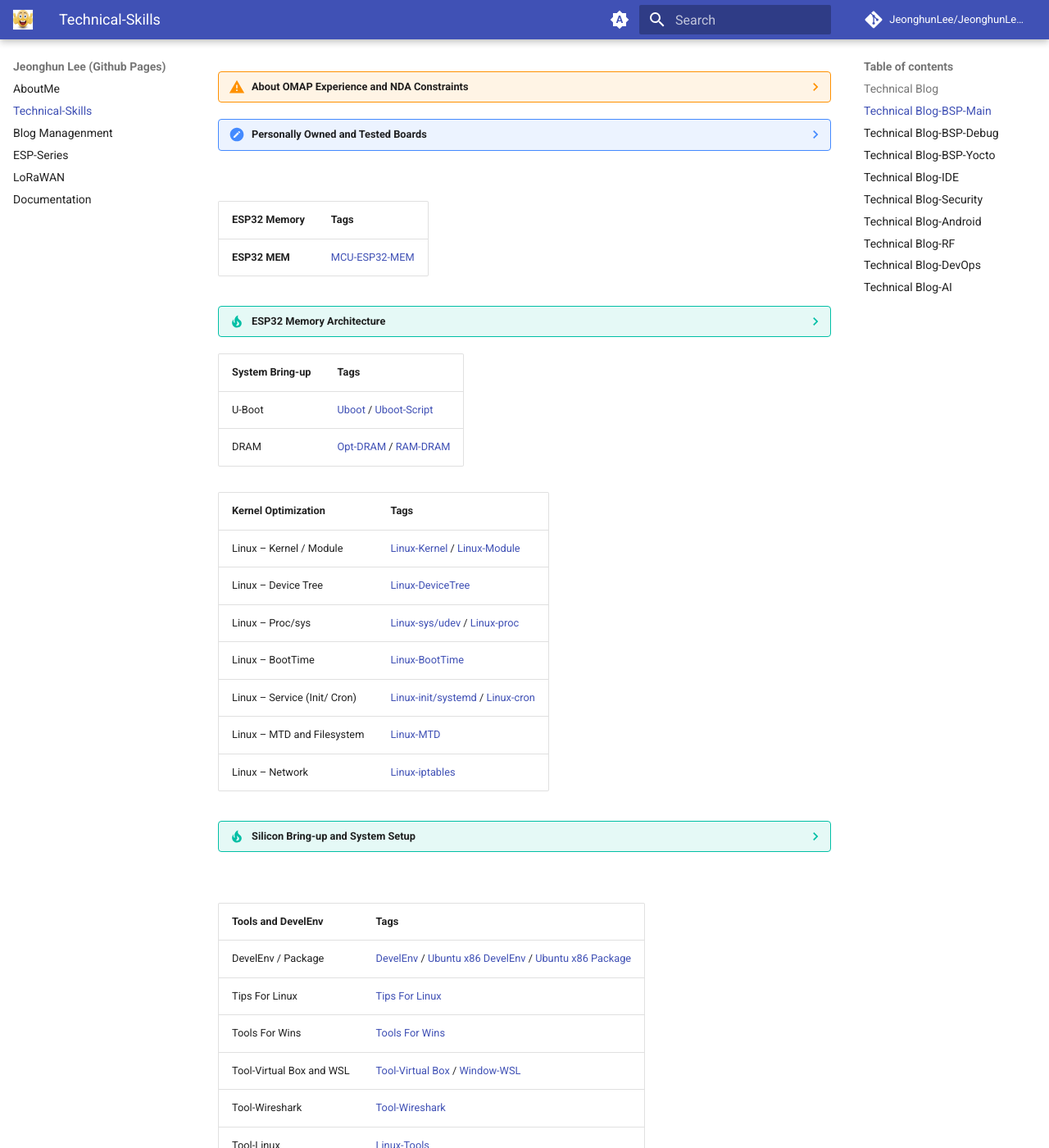
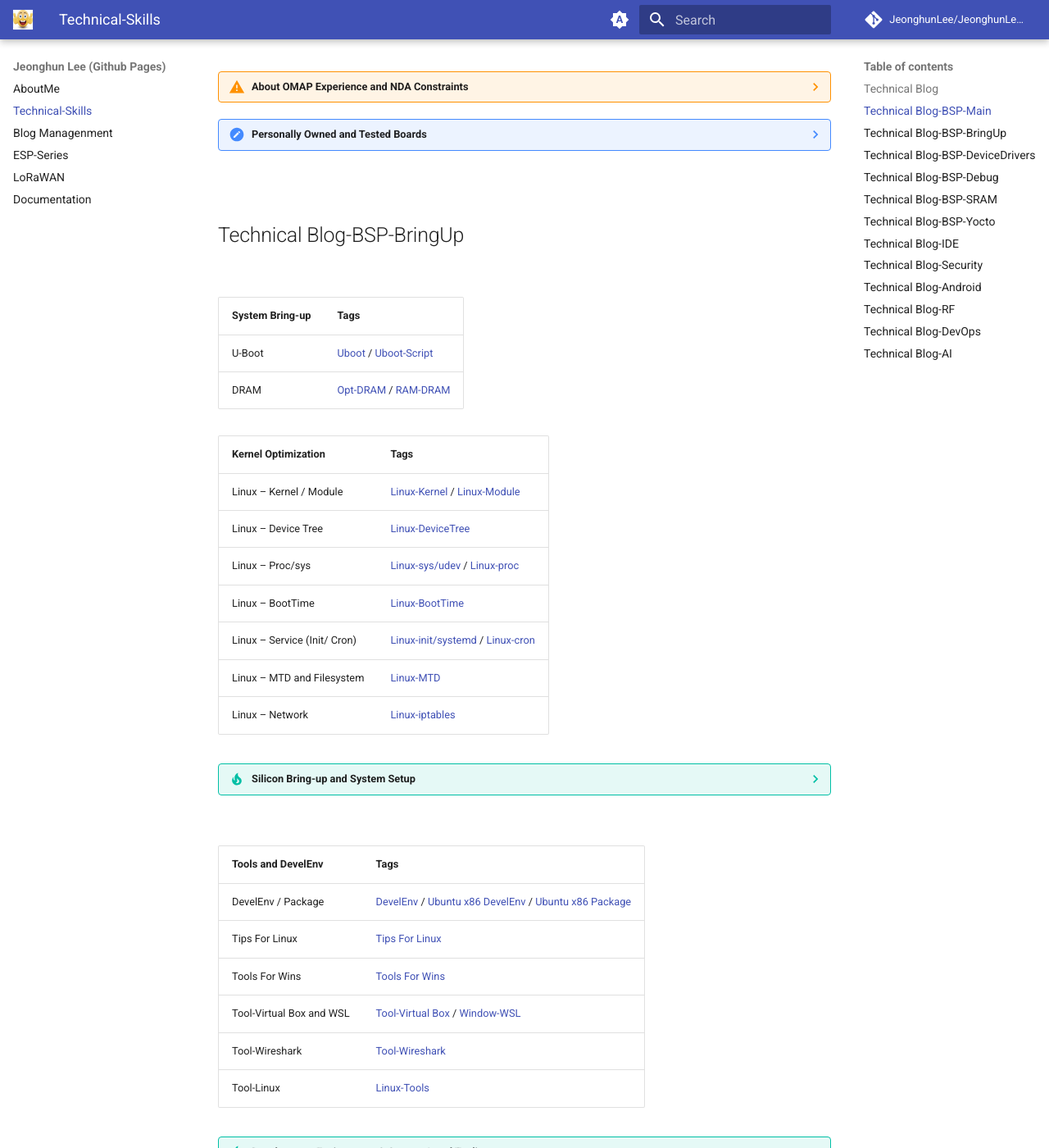
Before and after one commit to JeonghunLee/JeonghunLee.github.io, an MkDocs documentation site: the page built from docs/project_technical_skills.md, in a window 1280 px wide and 1400 px high, scrolled down 1243 px. Shown: the whole window at 82% size. Built offline with MkDocs 1.6.1 and Material for MkDocs 9.7.7, drawn with Linux system fonts in a browser that asks for light colours; comment, search, counter and statistics services are not loaded; some of the changed text lies outside the part shown.

Commit message:
update skills set

```diff
--- a/docs/project_technical_skills.md
+++ b/docs/project_technical_skills.md
@@ -62,14 +62,9 @@
 
 <br/>
 
-| ESP32 Memory   | Tags |
-| ------------- | -----|
-| **ESP32 MEM**   | [MCU-ESP32-MEM](https://ahyuo79.blogspot.com/search/label/MCU-ESP32-MEM) |
+## Technical Blog-BSP-BringUp
 
-??? tip "ESP32 Memory Architecture"
-    This section explains the importance of the ESP32 memory system,
-    focusing on the internal SRAM architecture, memory regions,
-    and their impact on performance, stability, and real-time behavior.
+<br/>
 
 
 | System Bring-up   | Tags |
@@ -110,7 +105,13 @@
     It includes Linux-based workflows, Ubuntu x86 setups, and debugging utilities.
 
 
+
 <br/>
+
+## Technical Blog-BSP-DeviceDrivers
+
+<br/>
+
 
 
 | Information | Tags |
@@ -165,7 +166,23 @@
     and hardware-level analysis.
 
 <br/>
+
+## Technical Blog-BSP-SRAM
+
 <br/>
+
+| ESP32 Memory   | Tags |
+| ------------- | -----|
+| **ESP32 MEM**   | [MCU-ESP32-MEM](https://ahyuo79.blogspot.com/search/label/MCU-ESP32-MEM) |
+
+??? tip "ESP32 Memory Architecture"
+    This section explains the importance of the ESP32 memory system,
+    focusing on the internal SRAM architecture, memory regions,
+    and their impact on performance, stability, and real-time behavior.
+
+
+<br/>
+
 
 ## Technical Blog-BSP-Yocto
 
```
